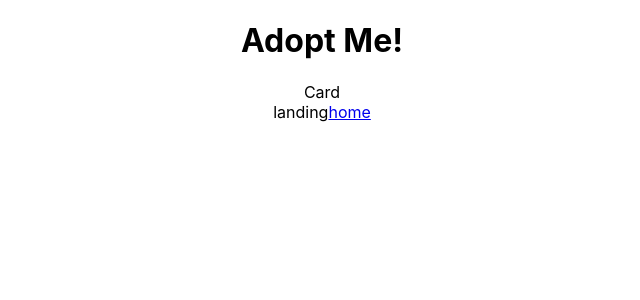
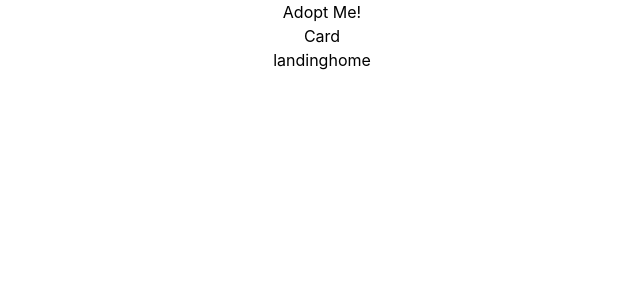
Before and after one commit to iAmKean/react-simple-project, a React (Create React App) app: page /views/landing in a window 1280 px wide. Shown: the top 300 px of the page, without its empty margins (318-958 px from the left). Built offline with nearby package versions, Linux system fonts and the light colour scheme.

Commit message:
feat: added tailwind

```diff
--- a/package.json
+++ b/package.json
@@ -35,5 +35,8 @@
       "last 1 firefox version",
       "last 1 safari version"
     ]
+  },
+  "devDependencies": {
+    "tailwindcss": "^3.4.3"
   }
 }
--- a/src/App.css
+++ b/src/App.css
@@ -1,3 +1,7 @@
+@tailwind base;
+@tailwind components;
+@tailwind utilities;
+
 .App {
   text-align: center;
 }
--- a/src/App.js
+++ b/src/App.js
@@ -50,6 +50,10 @@
 							</Link>
 						</header>
 
+						<h1 className="text-3xl font-bold underline">
+							Hello world!
+						</h1>
+
 
 					</div>} />
 
--- /dev/null
+++ b/tailwind.config.js
@@ -0,0 +1,10 @@
+/** @type {import('tailwindcss').Config} */
+module.exports = {
+	content: [
+		"./src/**/*.{js,jsx,ts,tsx}",
+	],
+	theme: {
+		extend: {},
+	},
+	plugins: [],
+}
```
Also changed, not shown: 1 other file (tests, documents, lock files or other folders).
